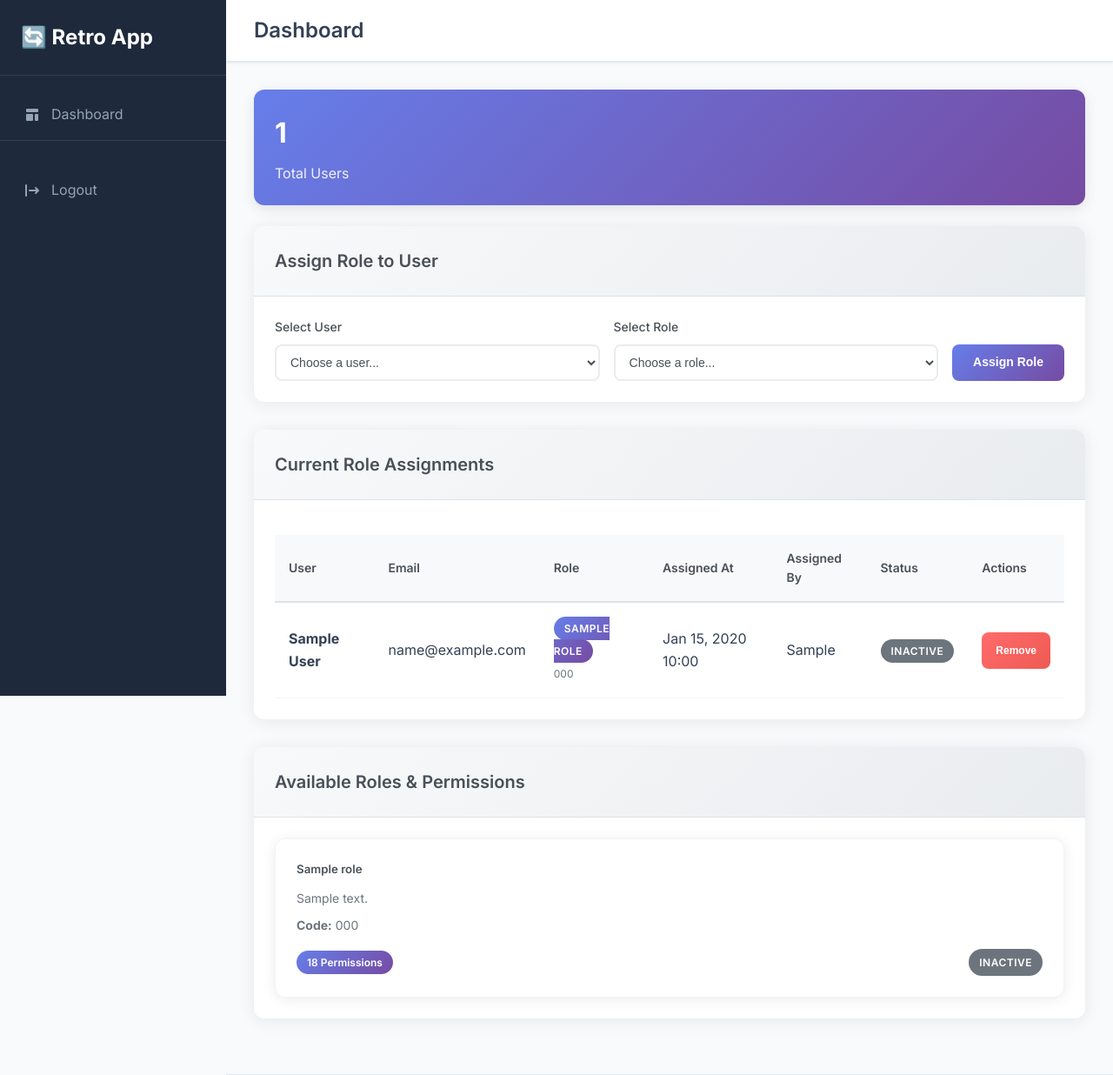
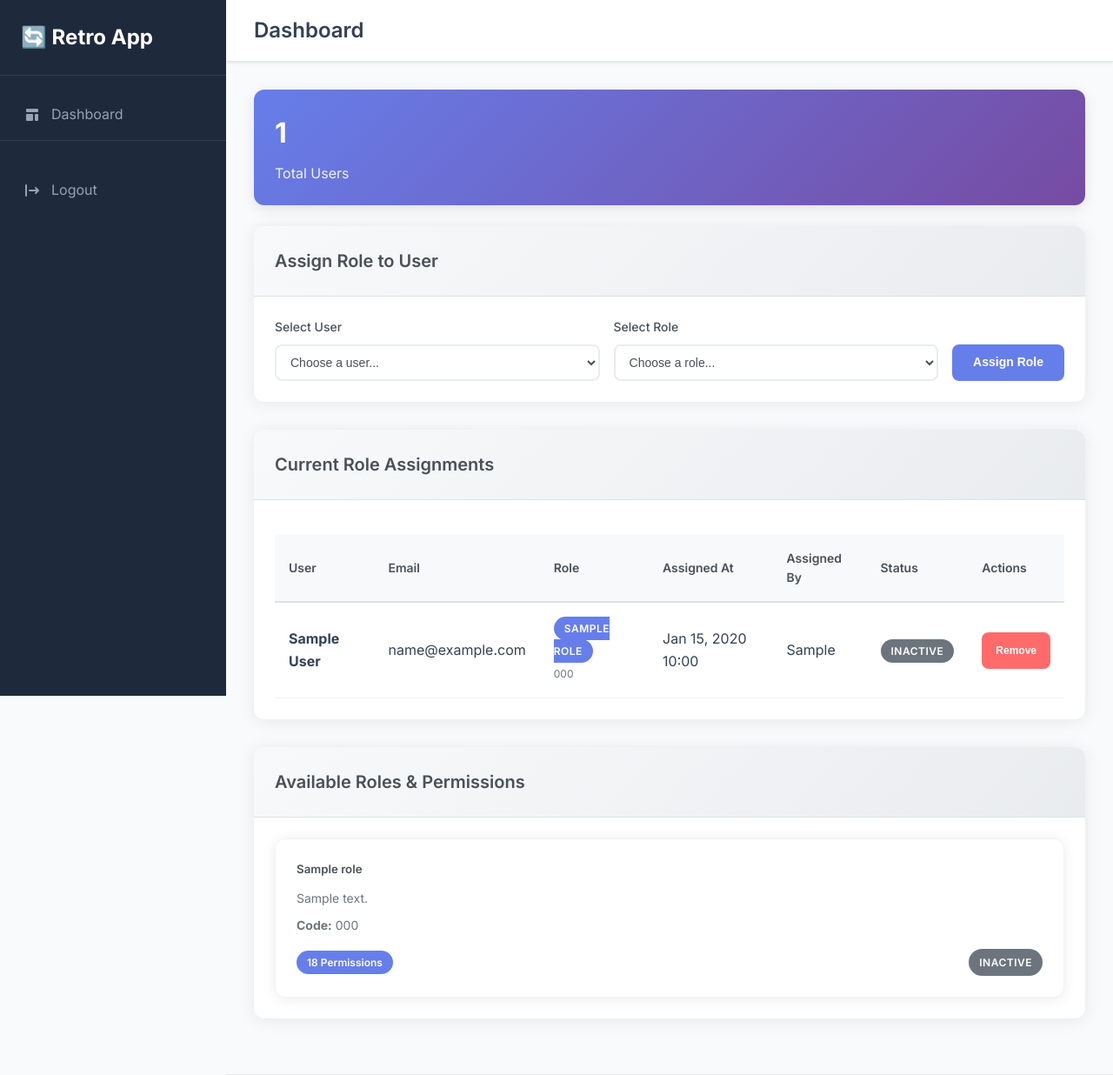
Before and after one commit to moiceanumarius/retro-app, a Symfony app: template templates/role/index.html.twig in a window 1280 px wide. Shown: the top 1236 px of the page at 87% size. Run offline with Twig, Linux system fonts and the light colour scheme; the template is opened without the code that fills it: most values are stand-ins (such as "Sample title", 1, 10 or a date in 2020); some libraries are stand-ins or nearby versions.

Commit message:
style: Remove gradients from buttons and badges
- Replace gradient backgrounds with solid colors
- Update btn-primary-modern: #667eea with hover #5a67d8
- Update btn-danger-modern: #ff6b6b with hover #f56565
- Update badge-primary-modern: #667eea
- Update badge-success-modern: #56ab2f
- Update badge-warning-modern: #f093fb
- Update permission-count: #667eea
- Maintain hover effects and shadows for better UX

```diff
--- a/templates/role/index.html.twig
+++ b/templates/role/index.html.twig
@@ -102,23 +102,25 @@
         }
 
         .btn-primary-modern {
-            background: linear-gradient(135deg, #667eea 0%, #764ba2 100%);
+            background: #667eea;
             color: white;
         }
 
         .btn-primary-modern:hover {
+            background: #5a67d8;
             transform: translateY(-2px);
             box-shadow: 0 4px 15px rgba(102, 126, 234, 0.4);
         }
 
         .btn-danger-modern {
-            background: linear-gradient(135deg, #ff6b6b 0%, #ee5a52 100%);
+            background: #ff6b6b;
             color: white;
             padding: 0.5rem 1rem;
             font-size: 0.75rem;
         }
 
         .btn-danger-modern:hover {
+            background: #f56565;
             transform: translateY(-1px);
             box-shadow: 0 2px 10px rgba(255, 107, 107, 0.4);
         }
@@ -159,17 +161,17 @@
         }
 
         .badge-primary-modern {
-            background: linear-gradient(135deg, #667eea 0%, #764ba2 100%);
+            background: #667eea;
             color: white;
         }
 
         .badge-success-modern {
-            background: linear-gradient(135deg, #56ab2f 0%, #a8e6cf 100%);
+            background: #56ab2f;
             color: white;
         }
 
         .badge-warning-modern {
-            background: linear-gradient(135deg, #f093fb 0%, #f5576c 100%);
+            background: #f093fb;
             color: white;
         }
 
@@ -206,7 +208,7 @@
         }
 
         .permission-count {
-            background: linear-gradient(135deg, #667eea 0%, #764ba2 100%);
+            background: #667eea;
             color: white;
             padding: 0.25rem 0.75rem;
             border-radius: 15px;
```
